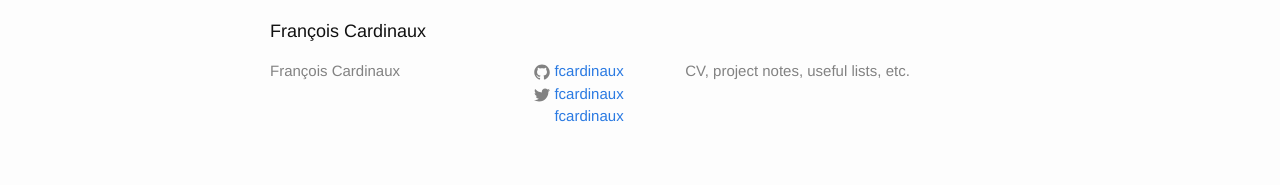
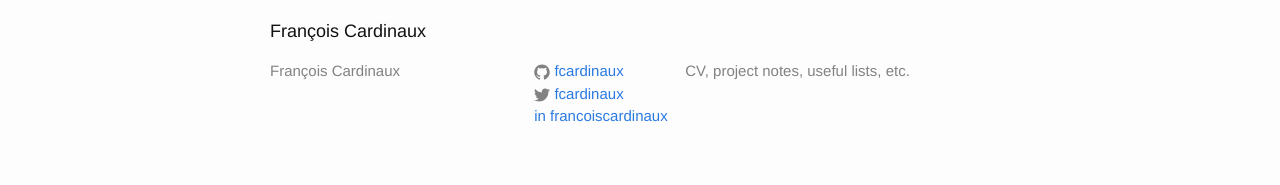
Before and after one commit to fcardinaux/fcardinaux.github.io, a Jekyll site: the page built from about.md, in a window 1280 px wide. Shown: the part 966-1151 px from the top of the page. Built offline with Jekyll 4.4.1, drawn with Linux system fonts in a browser that asks for light colours.

Commit message:
Added LinkedIn to footer, with icon.

```diff
--- a/_includes/footer.html
+++ b/_includes/footer.html
@@ -49,12 +49,10 @@
           <li>
             <a href="https://www.linkedin.com/in/{{ site.linkedin_username }}">
               <span class="icon  icon--linkedin">
-                <svg viewBox="0 0 16 16">
-                  <path d="M186.4 142.4c0 19-15.3 34.5-34.2 34.5 -18.9 0-34.2-15.4-34.2-34.5 0-19 15.3-34.5 34.2-34.5C171.1 107.9 186.4 123.4 186.4 142.4zM181.4 201.3h-57.8V388.1h57.8V201.3zM273.8 201.3h-55.4V388.1h55.4c0 0 0-69.3 0-98 0-26.3 12.1-41.9 35.2-41.9 21.3 0 31.5 15 31.5 41.9 0 26.9 0 98 0 98h57.5c0 0 0-68.2 0-118.3 0-50-28.3-74.2-68-74.2 -39.6 0-56.3 30.9-56.3 30.9v-25.2H273.8z"/>
-                </svg>
+                in
               </span>
 
-              <span class="username">{{ site.twitter_username }}</span>
+              <span class="username">{{ site.linkedin_username }}</span>
             </a>
           </li>
           {% endif %}
```
